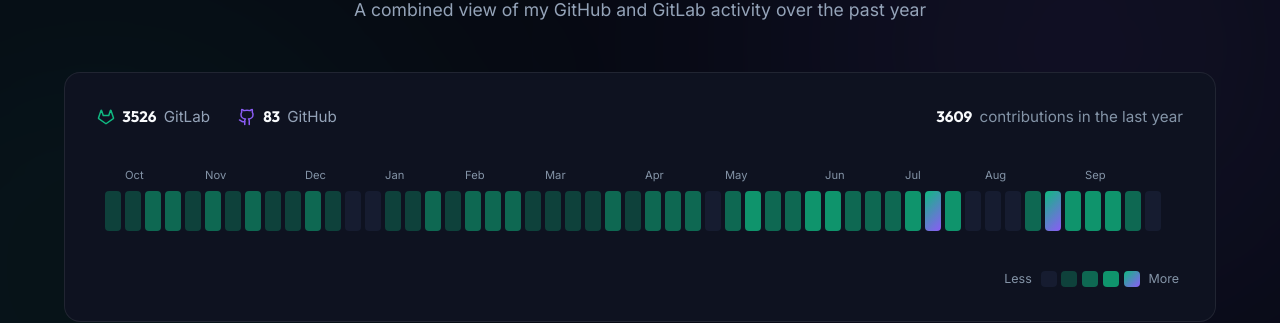
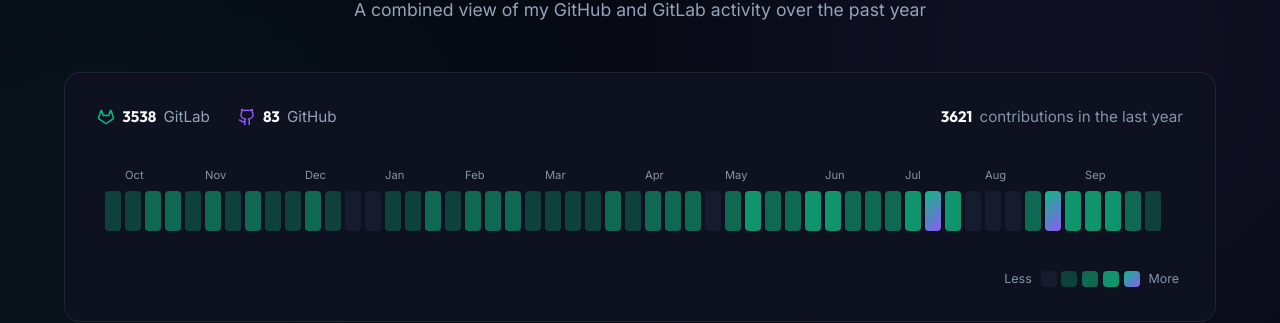
Before and after one commit to NickBourque/NickBourque.github.io, a Jekyll site: the page built from index.html, in a window 1280 px wide and 900 px high, scrolled down 2054 px. Shown: the part 153-476 px from the top of the window. Built offline with Jekyll 4.4.1, drawn with Linux system fonts in a browser that asks for light colours; nearby versions of some CDN libraries.

Commit message:
chore: refresh contributions data

```diff
--- a/_data/contributions.json
+++ b/_data/contributions.json
@@ -1,9 +1,9 @@
 {
-  "generated": "2026-09-27",
+  "generated": "2026-09-28",
   "totals": {
     "github": 83,
-    "gitlab": 3526,
-    "combined": 3609
+    "gitlab": 3538,
+    "combined": 3621
   },
   "max": 214,
   "weeks": [
@@ -427,9 +427,9 @@
       "weekStart": "2026-09-27",
       "monthLabel": "",
       "gh": 0,
-      "gl": 0,
-      "total": 0,
-      "level": 0
+      "gl": 12,
+      "total": 12,
+      "level": 1
     }
   ]
 }
```
